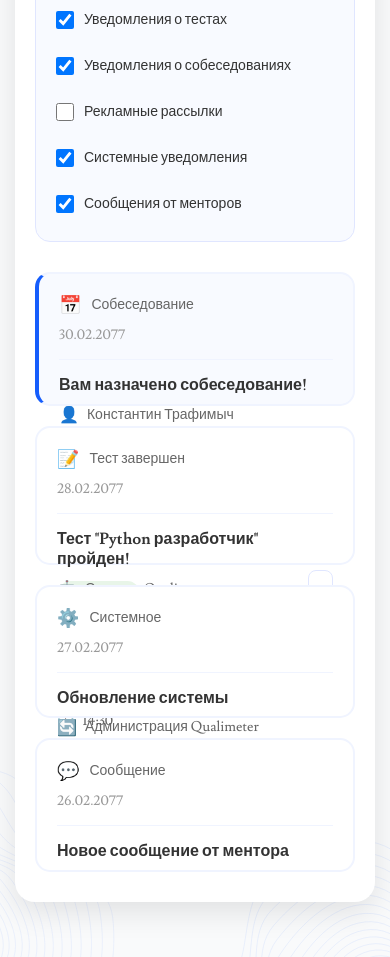
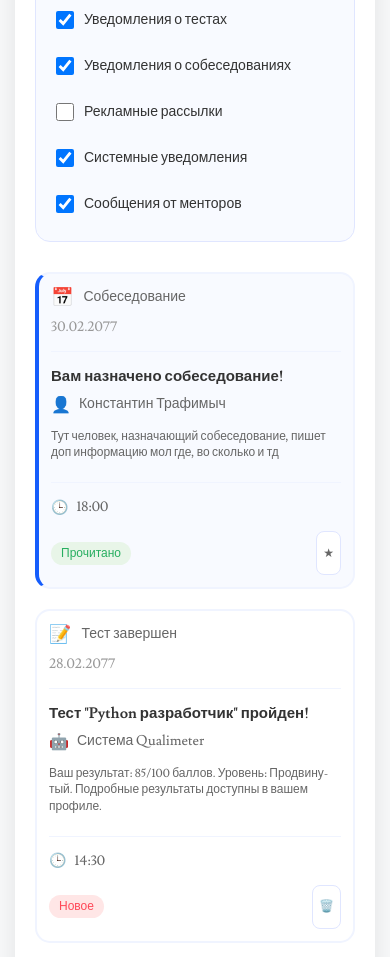
Before and after one commit to QualiMeter/quali, a plain HTML site: page notifications.html in a window 390 px wide. Shown: the part 1043-2000 px from the top of the page. Drawn offline with Linux system fonts and the light colour scheme; sample sign-in values are in the browser's storage; a web font is replaced by a local one.

Commit message:
Add files via upload

```diff
--- a/notifications.css
+++ b/notifications.css
@@ -409,7 +409,25 @@
     color: #333;
 }
 
+/* Секция логотипа */
+.logo-section {
+    text-align: center;
+    background: linear-gradient(135deg, #155DFC 0%, #4D8AFF 100%);
+    color: white;
+    border: none;
+}
 
+.logo-section h2 {
+    font-family: 'lnb', sans-serif;
+    font-size: 24px;
+    margin-bottom: 10px;
+}
+
+.logo-section p {
+    font-family: 'ln', sans-serif;
+    font-size: 14px;
+    opacity: 0.9;
+}
 
 /* Кастомный ползунок для основного контента */
 .notifications-content::-webkit-scrollbar {
@@ -577,5 +595,156 @@
 
 .menu-link.active-link .menu-icon {
     filter: invert(24%) sepia(98%) saturate(2778%) hue-rotate(212deg) brightness(98%) contrast(101%) !important;
+}
+/* ЗАМЕНИТЕ ЭТИ СТИЛИ (удалите или закомментируйте старые) */
 
+/* Удалите или закомментируйте эти блоки: */
+/*
+.notification-text {
+    display: -webkit-box;
+    -webkit-line-clamp: 3;
+    -webkit-box-orient: vertical;
+    overflow: hidden;
+    text-overflow: ellipsis;
 }
+*/
+
+/* Вместо этого оставьте только базовые стили для переноса слов: */
+.notification-title,
+.notification-text {
+    word-wrap: break-word;
+    overflow-wrap: break-word;
+    word-break: break-word;
+    hyphens: auto;
+    max-width: 100%;
+}
+
+/* Обновите медиа-запросы для мобильных устройств: */
+@media (max-width: 768px) {
+    .notification-item {
+        padding: 15px;
+        word-wrap: break-word;
+        /* Убираем overflow: hidden */
+        overflow: visible;
+    }
+
+    .notification-title {
+        font-size: 16px;
+        line-height: 1.3;
+        margin-bottom: 8px;
+    }
+
+    .notification-text {
+        font-size: 13px;
+        line-height: 1.4;
+        max-width: 100%;
+        /* Убираем ограничение строк и обрезку */
+        display: block;
+        overflow: visible;
+        white-space: normal;
+        text-overflow: clip;
+    }
+
+    .notifications-list {
+        /* Убираем фиксированную высоту и прокрутку */
+        max-height: none;
+        overflow-y: visible;
+    }
+
+    .notification-type,
+    .notification-sender {
+        flex-wrap: wrap;
+    }
+
+    .type-text,
+    .sender-name {
+        max-width: 100%;
+        overflow: hidden;
+        text-overflow: ellipsis;
+        white-space: nowrap;
+    }
+}
+
+@media (max-width: 480px) {
+    .notification-item {
+        padding: 12px;
+    }
+
+    .notification-title {
+        font-size: 15px;
+    }
+
+    .notification-text {
+        font-size: 12px;
+        /* Убираем ограничение строк */
+    }
+
+    /* Исправляем фильтры */
+    .filter-btn {
+        white-space: nowrap;
+        overflow: hidden;
+        text-overflow: ellipsis;
+        max-width: 100px;
+    }
+}
+
+/* Обновите стили для основного контейнера */
+.notifications-content {
+    max-width: 1400px;
+    margin: 40px auto;
+    padding: 40px;
+    position: relative;
+    z-index: 2;
+    background-color: #FFFFFF;
+    border-radius: 20px;
+    box-shadow: 0 10px 30px rgba(0, 0, 0, 0.1);
+    /* ЗАМЕНИТЕ: вместо фиксированной высоты используем min-height */
+    min-height: calc(100vh - 180px);
+    height: auto;
+    overflow-y: visible;
+    margin-top: 20px;
+    z-index: 1;
+}
+
+/* Обновите контейнер уведомлений */
+.notifications-container {
+    background: #fff;
+    border-radius: 15px;
+    height: auto;
+    min-height: 0;
+}
+
+/* Обновите список уведомлений */
+.notifications-list {
+    display: flex;
+    flex-direction: column;
+    gap: 20px;
+    /* ЗАМЕНИТЕ: вместо фиксированной высоты */
+    height: auto;
+    max-height: none;
+    overflow-y: visible;
+}
+
+/* Для мобильных обновите основной контейнер */
+@media (max-width: 768px) {
+    .notifications-content {
+        margin: 20px 15px;
+        padding: 30px 20px;
+        height: auto;
+        min-height: auto;
+        overflow-y: visible;
+    }
+
+    /* Убедитесь, что контент растягивается по высоте */
+    .notifications-main {
+        min-height: auto;
+        height: auto;
+    }
+}
+
+/* Удалите или закомментируйте эти стили, если они есть: */
+/*
+.notification-body {
+    overflow: hidden;
+}
+*/
--- a/notifications.js
+++ b/notifications.js
@@ -393,3 +393,13 @@ if (window.innerWidth <= 768) {
         });
     });
 }
+// Вместо этого добавьте или оставьте только базовую адаптацию:
+if (window.innerWidth <= 768) {
+    document.addEventListener('DOMContentLoaded', function() {
+        const touchElements = document.querySelectorAll('.filter-btn, .action-btn, .notification-item');
+        touchElements.forEach(el => {
+            el.style.minHeight = '44px';
+            el.style.touchAction = 'manipulation';
+        });
+    });
+}
```
Also changed, not shown: notifications.html (+0 -1 lines).
